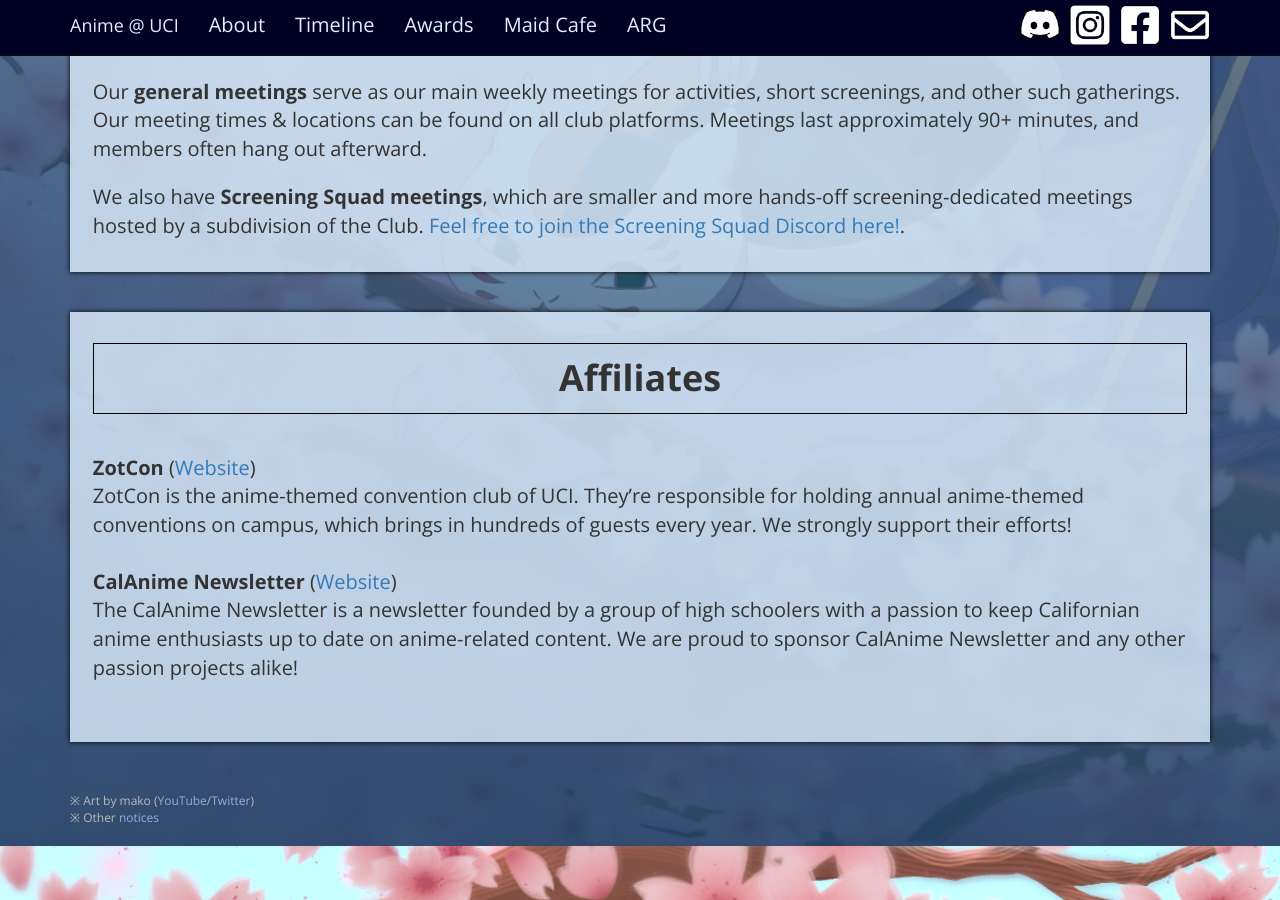
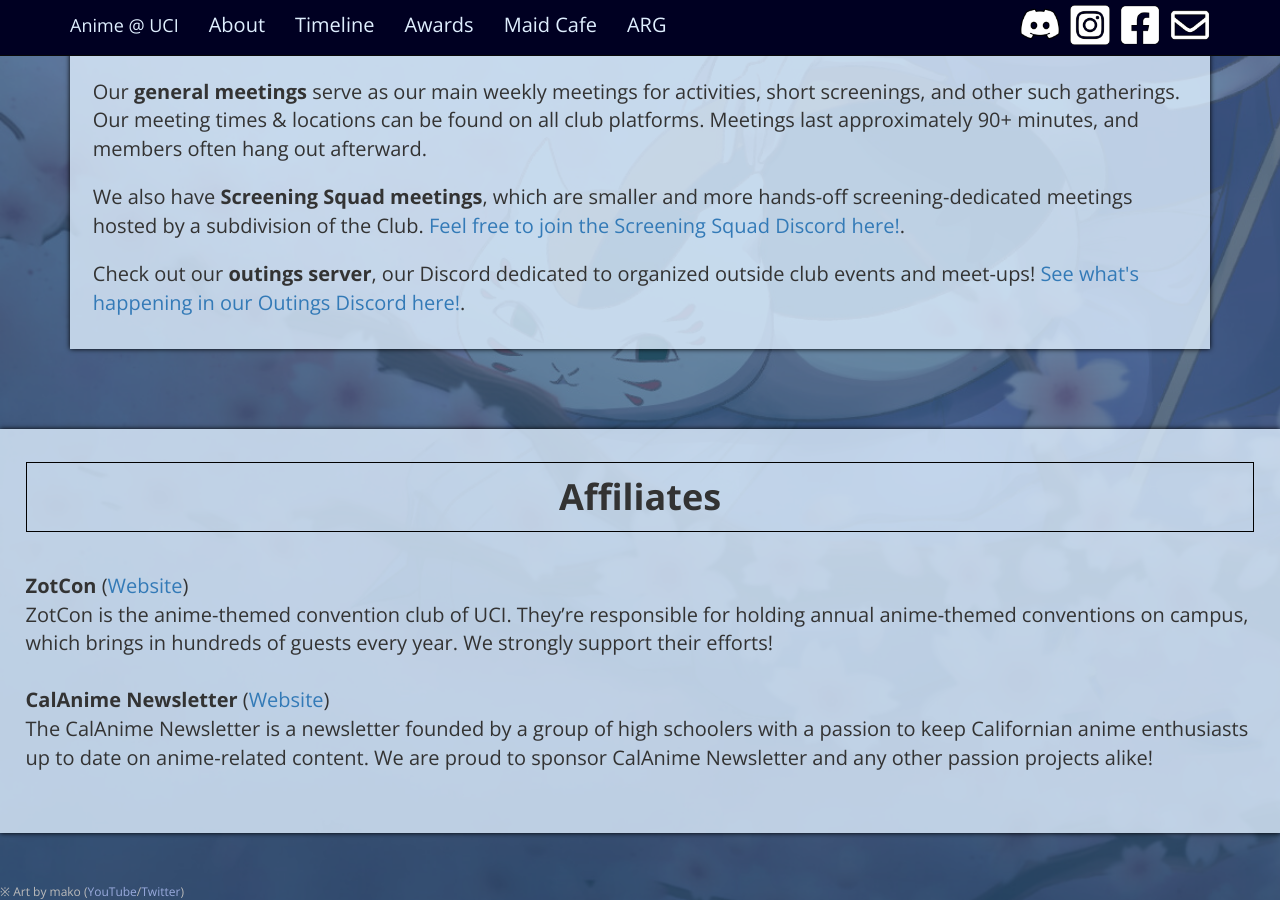
Before and after one commit to jeepracer98/uci.moe, a Jekyll site: the page built from index.html, in a window 1280 px wide and 900 px high, scrolled down 1787 px. Built offline with Jekyll 4.4.1, drawn with Linux system fonts in a browser that asks for light colours; some web fonts are replaced.

Commit message:
Added anime club outings server to the homepage

```diff
--- a/index.html
+++ b/index.html
@@ -40,6 +40,10 @@
     <p>
     We also have <b>Screening Squad meetings</b>, which are smaller and more hands-off screening-dedicated meetings hosted by a subdivision of the Club. <a href="https://uci.moe/ss_discord/">Feel free to join the Screening Squad Discord here!</a>.
     </p>
+    <p>
+    Check out our <b>outings server</b>, our Discord dedicated to organized outside club events and meet-ups! <a href="https://discord.gg/kthPr4UxGs">See what's happening in our Outings Discord here!</a>.
+    </p>
+</div>
 </div>
 <div class="section">
     <a name="affiliates"></a>
```
